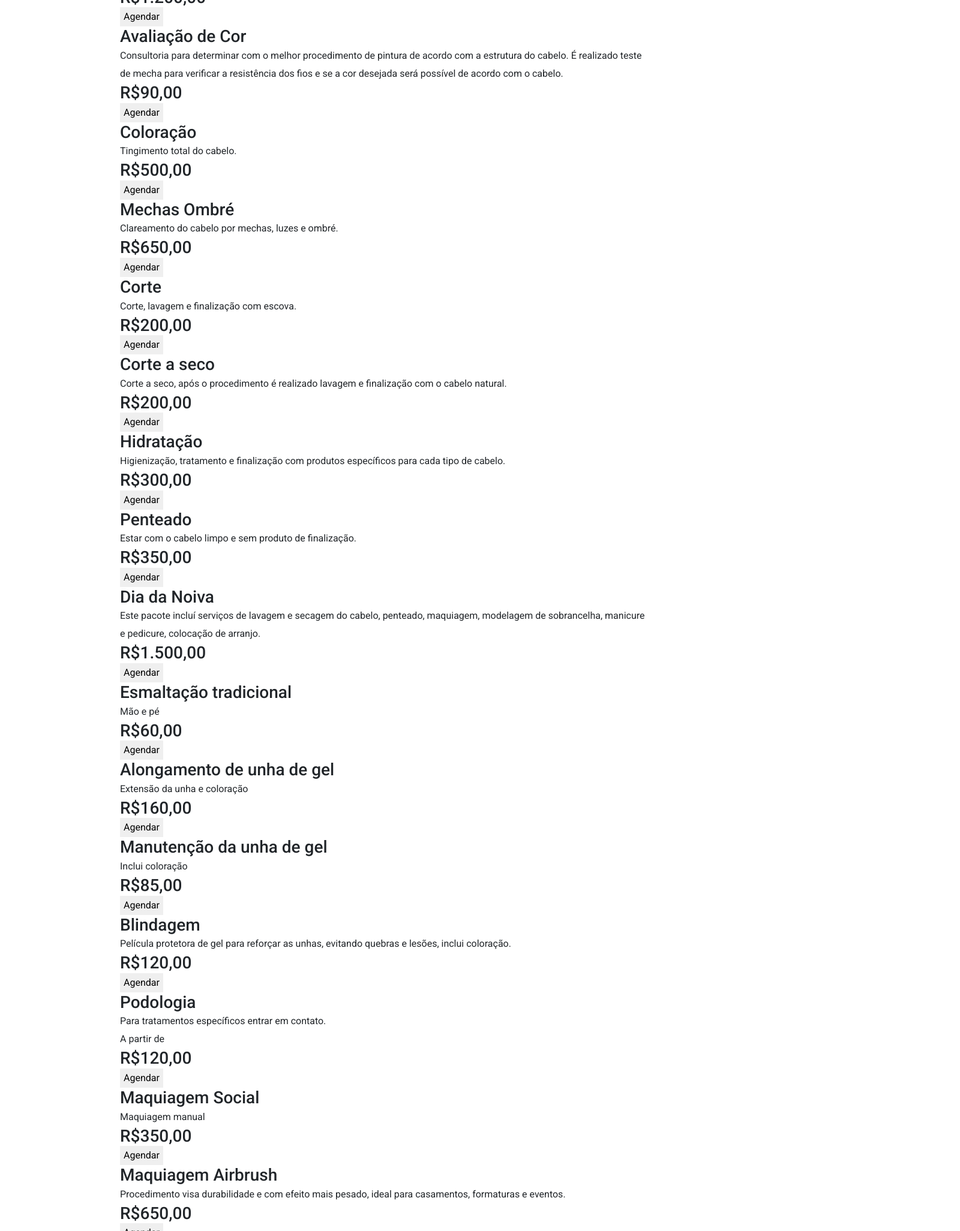
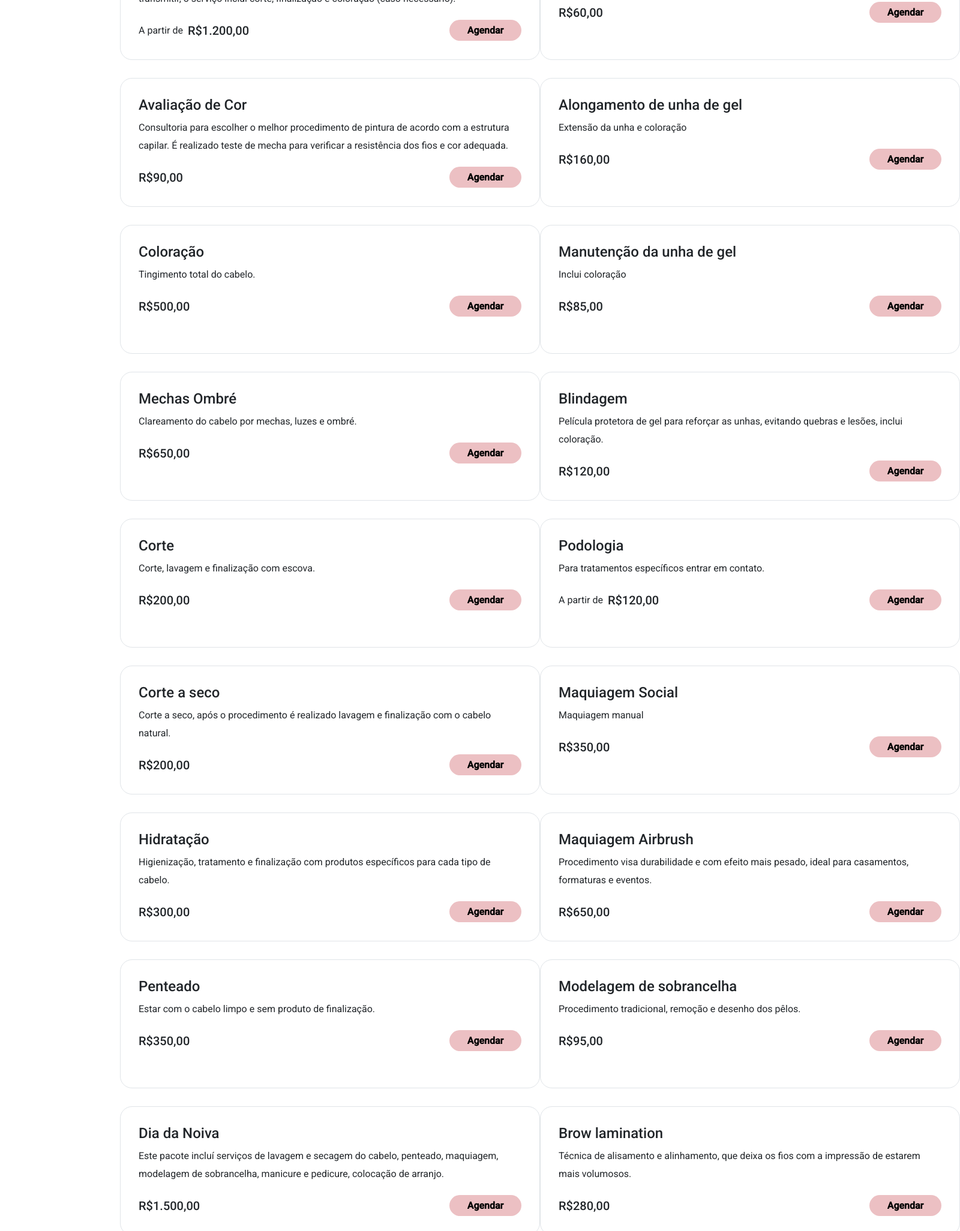
Before and after one commit to KellyVasconcellos/donna-salao-beleza-angular, an Angular app: page /home/agendamento in a window 1280 px wide. Shown: the part 2900-4953 px from the top of the page at 60% size, 1600 px wide, since content can reach past the window. Built offline with nearby package versions, Linux system fonts and the light colour scheme.

Commit message:
finalizando css agendamento

```diff
--- a/src/app/pages/agendamento/agendamento.component.html
+++ b/src/app/pages/agendamento/agendamento.component.html
@@ -57,7 +57,9 @@
   <section class="equipe-foto">
     <div class="equipe">
       <h2>Serviços oferecidos</h2>
-      <p class="texto-equipe">Confira tudo que o Donna tem para você, clique no profissional desejado:</p>
+      <p class="texto-equipe">
+        Confira tudo que o Donna tem para você, clique no profissional desejado:
+      </p>
       <div class="especialidades">
         <div>
           <img src="assets/img/agendamento/clarice.png" width="180" />
@@ -84,196 +86,203 @@
   </section>
 
   <section>
-    <div class="servicos">
+    <div class="servicos-salao">
       <div>
-        <h3>Avaliação de Imagem</h3>
-        <p>
-          Consultoria para indicar o visual mais apropriado para a imagem que a
-          cliente quer transmitir, o serviço inclui corte, finalização e
+        <div class="servico">
+          <h4>Avaliação de Imagem</h4>
+          <p class="descricao">
+            Consultoria para indicar o visual mais apropriado para a imagem que
+            a cliente quer transmitir, o serviço inclui corte, finalização e
             coloração (caso necessário).
           </p>
-        <p>A partir de</p>
-        <h3>R$1.200,00</h3>
-        <div>
-          <button>Agendar</button>
+          <div class="preco-botao">
+            <div class="preco">
+              <p>A partir de &nbsp;</p>
+              <h5>R$1.200,00</h5>
+            </div>
+            <button class="botao">Agendar</button>
+          </div>
+        </div>
+
+        <div class="servico">
+          <h4>Avaliação de Cor</h4>
+          <p class="descricao">
+            Consultoria para escolher o melhor procedimento de pintura de
+            acordo com a estrutura capilar. É realizado teste de mecha para
+            verificar a resistência dos fios e cor adequada.
+          </p>
+          <div class="preco-botao">
+            <h5>R$90,00</h5>
+            <button class="botao">Agendar</button>
+          </div>
+        </div>
+
+        <div class="servico">
+          <h4>Coloração</h4>
+          <p class="descricao">Tingimento total do cabelo.</p>
+          <div class="preco-botao">
+            <h5>R$500,00</h5>
+            <button class="botao">Agendar</button>
+          </div>
+        </div>
+
+        <div class="servico">
+          <h4>Mechas Ombré</h4>
+          <p class="descricao">Clareamento do cabelo por mechas, luzes e ombré.</p>
+          <div class="preco-botao">
+            <h5>R$650,00</h5>
+            <button class="botao">Agendar</button>
+          </div>
+        </div>
+
+        <div class="servico">
+          <h4>Corte</h4>
+          <p class="descricao">Corte, lavagem e finalização com escova.</p>
+          <div class="preco-botao">
+            <h5>R$200,00</h5>
+            <button class="botao">Agendar</button>
+          </div>
+        </div>
+
+        <div class="servico">
+          <h4>Corte a seco</h4>
+          <p class="descricao">
+            Corte a seco, após o procedimento é realizado lavagem e finalização
+            com o cabelo natural.
+          </p>
+          <div class="preco-botao">
+            <h5>R$200,00</h5>
+            <button class="botao">Agendar</button>
+          </div>
+        </div>
+
+        <div class="servico">
+          <h4>Hidratação</h4>
+          <p class="descricao">
+            Higienização, tratamento e finalização com produtos específicos para
+            cada tipo de cabelo.
+          </p>
+          <div class="preco-botao">
+            <h5>R$300,00</h5>
+            <button class="botao">Agendar</button>
+          </div>
+        </div>
+
+        <div class="servico">
+          <h4>Penteado</h4>
+          <p class="descricao">Estar com o cabelo limpo e sem produto de finalização.</p>
+          <div class="preco-botao">
+            <h5>R$350,00</h5>
+            <button class="botao">Agendar</button>
+          </div>
+        </div>
+
+        <div class="servico">
+          <h4>Dia da Noiva</h4>
+          <p class="descricao">
+            Este pacote incluí serviços de lavagem e secagem do cabelo,
+            penteado, maquiagem, modelagem de sobrancelha, manicure e pedicure,
+            colocação de arranjo.
+          </p>
+          <div class="preco-botao">
+            <h5>R$1.500,00</h5>
+            <button class="botao">Agendar</button>
+          </div>
         </div>
       </div>
 
       <div>
-        <h3>Avaliação de Cor</h3>
-        <p>
-          Consultoria para determinar com o melhor procedimento de pintura de
-          acordo com a estrutura do cabelo. É realizado teste de mecha para
-          verificar a resistência dos fios e se a cor desejada será possível de
-          acordo com o cabelo.
-        </p>
-        <h3>R$90,00</h3>
-        <div>
-          <button>Agendar</button>
+        <div class="servico">
+          <h4>Esmaltação tradicional</h4>
+          <p class="descricao">Mão e pé</p>
+          <div class="preco-botao">
+            <h5>R$60,00</h5>
+            <button class="botao">Agendar</button>
           </div>
         </div>
 
-      <div>
-        <h3>Coloração</h3>
-        <p>Tingimento total do cabelo.</p>
-        <h3>R$500,00</h3>
-        <div>
-          <button>Agendar</button>
+        <div class="servico">
+          <h4>Alongamento de unha de gel</h4>
+          <p class="descricao">Extensão da unha e coloração</p>
+          <div class="preco-botao">
+            <h5>R$160,00</h5>
+            <button class="botao">Agendar</button>
           </div>
         </div>
 
-      <div>
-        <h3>Mechas Ombré</h3>
-        <p>Clareamento do cabelo por mechas, luzes e ombré.</p>
-        <h3>R$650,00</h3>
-        <div>
-          <button>Agendar</button>
+        <div class="servico">
+          <h4>Manutenção da unha de gel</h4>
+          <p class="descricao">Inclui coloração</p>
+          <div class="preco-botao">
+            <h5>R$85,00</h5>
+            <button class="botao">Agendar</button>
           </div>
         </div>
 
-      <div>
-        <h3>Corte</h3>
-        <p>Corte, lavagem e finalização com escova.</p>
-        <h3>R$200,00</h3>
-        <div>
-          <button>Agendar</button>
+        <div class="servico">
+          <h4>Blindagem</h4>
+          <p class="descricao">
+            Película protetora de gel para reforçar as unhas, evitando quebras e
+            lesões, inclui coloração.
+          </p>
+          <div class="preco-botao">
+            <h5>R$120,00</h5>
+            <button class="botao">Agendar</button>
           </div>
         </div>
 
-      <div>
-        <h3>Corte a seco</h3>
-        <p>
-          Corte a seco, após o procedimento é realizado lavagem e finalização
-          com o cabelo natural.
-        </p>
-        <h3>R$200,00</h3>
-        <div>
-          <button>Agendar</button>
+        <div class="servico">
+          <h4>Podologia</h4>
+          <p class="descricao">Para tratamentos específicos entrar em contato.</p>
+          <div class="preco-botao">
+            <div class="preco">
+              <p>A partir de &nbsp;</p>
+              <h5>R$120,00</h5>
+            </div>
+            <button class="botao">Agendar</button>
           </div>
         </div>
 
-      <div>
-        <h3>Hidratação</h3>
-        <p>
-          Higienização, tratamento e finalização com produtos específicos para
-          cada tipo de cabelo.
-        </p>
-        <h3>R$300,00</h3>
-        <div>
-          <button>Agendar</button>
+        <div class="servico">
+          <h4>Maquiagem Social</h4>
+          <p class="descricao">Maquiagem manual</p>
+          <div class="preco-botao">
+            <h5>R$350,00</h5>
+            <button class="botao">Agendar</button>
           </div>
         </div>
 
-      <div>
-        <h3>Penteado</h3>
-        <p>Estar com o cabelo limpo e sem produto de finalização.</p>
-        <h3>R$350,00</h3>
-        <div>
-          <button>Agendar</button>
+        <div class="servico">
+          <h4>Maquiagem Airbrush</h4>
+          <p class="descricao">
+            Procedimento visa durabilidade e com efeito mais pesado, ideal para
+            casamentos, formaturas e eventos.
+          </p>
+          <div class="preco-botao">
+            <h5>R$650,00</h5>
+            <button class="botao">Agendar</button>
           </div>
         </div>
 
-      <div>
-        <h3>Dia da Noiva</h3>
-        <p>
-          Este pacote incluí serviços de lavagem e secagem do cabelo, penteado,
-          maquiagem, modelagem de sobrancelha, manicure e pedicure, colocação de
-          arranjo.
-        </p>
-        <h3>R$1.500,00</h3>
-        <div>
-          <button>Agendar</button>
+        <div class="servico">
+          <h4>Modelagem de sobrancelha</h4>
+          <p class="descricao">Procedimento tradicional, remoção e desenho dos pêlos.</p>
+          <div class="preco-botao">
+            <h5>R$95,00</h5>
+            <button class="botao">Agendar</button>
           </div>
         </div>
 
-      <div>
-        <h3>Esmaltação tradicional</h3>
-        <p>Mão e pé</p>
-        <h3>R$60,00</h3>
-        <div>
-          <button>Agendar</button>
+        <div class="servico">
+          <h4>Brow lamination</h4>
+          <p class="descricao">
+            Técnica de alisamento e alinhamento, que deixa os fios com a
+            impressão de estarem mais volumosos.
+          </p>
+          <div class="preco-botao">
+            <h5>R$280,00</h5>
+            <button class="botao">Agendar</button>
           </div>
-      </div>
-
-      <div>
-        <h3>Alongamento de unha de gel</h3>
-        <p>Extensão da unha e coloração</p>
-        <h3>R$160,00</h3>
-        <div>
-          <button>Agendar</button>
-        </div>
-      </div>
-
-      <div>
-        <h3>Manutenção da unha de gel</h3>
-        <p>Inclui coloração</p>
-        <h3>R$85,00</h3>
-        <div>
-          <button>Agendar</button>
-        </div>
-      </div>
-
-      <div>
-        <h3>Blindagem</h3>
-        <p>
-          Película protetora de gel para reforçar as unhas, evitando quebras e
-          lesões, inclui coloração.
-        </p>
-        <h3>R$120,00</h3>
-        <div>
-          <button>Agendar</button>
-        </div>
-      </div>
-
-      <div>
-        <h3>Podologia</h3>
-        <p>Para tratamentos específicos entrar em contato.</p>
-        <p>A partir de</p>
-        <h3>R$120,00</h3>
-        <div>
-          <button>Agendar</button>
-        </div>
-      </div>
-
-      <div>
-        <h3>Maquiagem Social</h3>
-        <p>Maquiagem manual</p>
-        <h3>R$350,00</h3>
-        <div>
-          <button>Agendar</button>
-        </div>
-      </div>
-
-      <div>
-        <h3>Maquiagem Airbrush</h3>
-        <p>
-          Procedimento visa durabilidade e com efeito mais pesado, ideal para
-          casamentos, formaturas e eventos.
-        </p>
-        <h3>R$650,00</h3>
-        <div>
-          <button>Agendar</button>
-        </div>
-      </div>
-
-      <div>
-        <h3>Modelagem de sobrancelha</h3>
-        <p>Procedimento tradicional, remoção e desenho dos pêlos.</p>
-        <h3>R$95,00</h3>
-        <div>
-          <button>Agendar</button>
-        </div>
-      </div>
-
-      <div>
-        <h3>Brow lamination</h3>
-        <p>
-          Técnica de alisamento e alinhamento, que deixa os fios com a impressão
-          de estarem mais volumosos.
-        </p>
-        <h3>R$280,00</h3>
-        <div>
-          <button>Agendar</button>
         </div>
       </div>
     </div>
--- a/src/app/pages/agendamento/agendamento.component.scss
+++ b/src/app/pages/agendamento/agendamento.component.scss
@@ -5,6 +5,10 @@ section {
   color: #212529;
   font-family: "Roboto", serif;
   line-height: 30px;
+}
+
+h5 {
+  margin: 0px;
 }
 
 .sobre-salao {
@@ -40,15 +44,6 @@ section {
   padding-bottom: 30px;
 }
 
-.sobre-salao .botao {
-  background-color: #ecc0c3;
-  border-radius: 20px;
-  height: 35px;
-  width: 120px;
-  text-align: center;
-  font-weight: bold;
-}
-
 .equipe-foto {
   background-color: #f0f0f0;
 }
@@ -82,7 +77,7 @@ section {
 }
 
 .equipe-foto .equipe .especialidades img {
-  opacity: .3 ;
+  opacity: 0.3;
 }
 
 .equipe-foto .equipe .especialidades img:hover {
@@ -90,6 +85,44 @@ section {
   cursor: pointer;
 }
 
+.servicos-salao {
+  width: 100%;
+  display: flex;
+  justify-content: space-between;
+}
+
+.servicos-salao .servico {
+  height: 215px;
+  width: 700px;
+  border: #e0e4e8 1px solid;
+  border-radius: 20px;
+  padding: 30px 30px 30px 30px;
+  margin: 30px 0px 30px 0px;
+}
+
+.servicos-salao .servico .descricao {
+  padding: 8px 0px 20px 0px;
+}
+
+.servicos-salao .servico .preco-botao {
+  display: flex;
+  justify-content: space-between;
+  align-items: center;
+}
+
+.servicos-salao .servico .preco-botao .preco {
+  display: flex;
+  align-items: center;
+}
+
+.servicos-salao .servico .botao {
+  background-color: #ecc0c3;
+  border-radius: 20px;
+  height: 35px;
+  width: 120px;
+  text-align: center;
+  font-weight: bold;
+}
 
 /*Imagens vao ficar em cinza após escolha do profissional: por no ts
 const button = document.querySelector("button");
```
Lines whose indentation alone changed are shown as unchanged.
